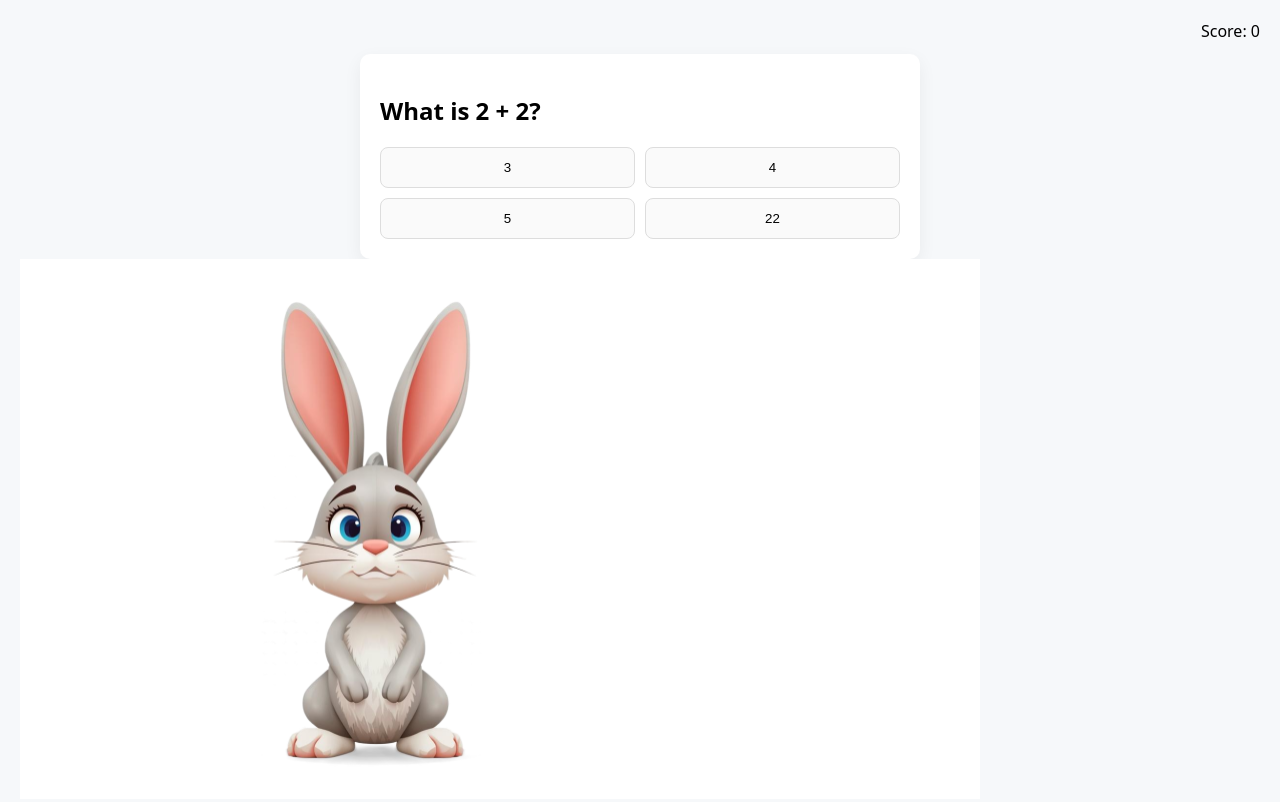
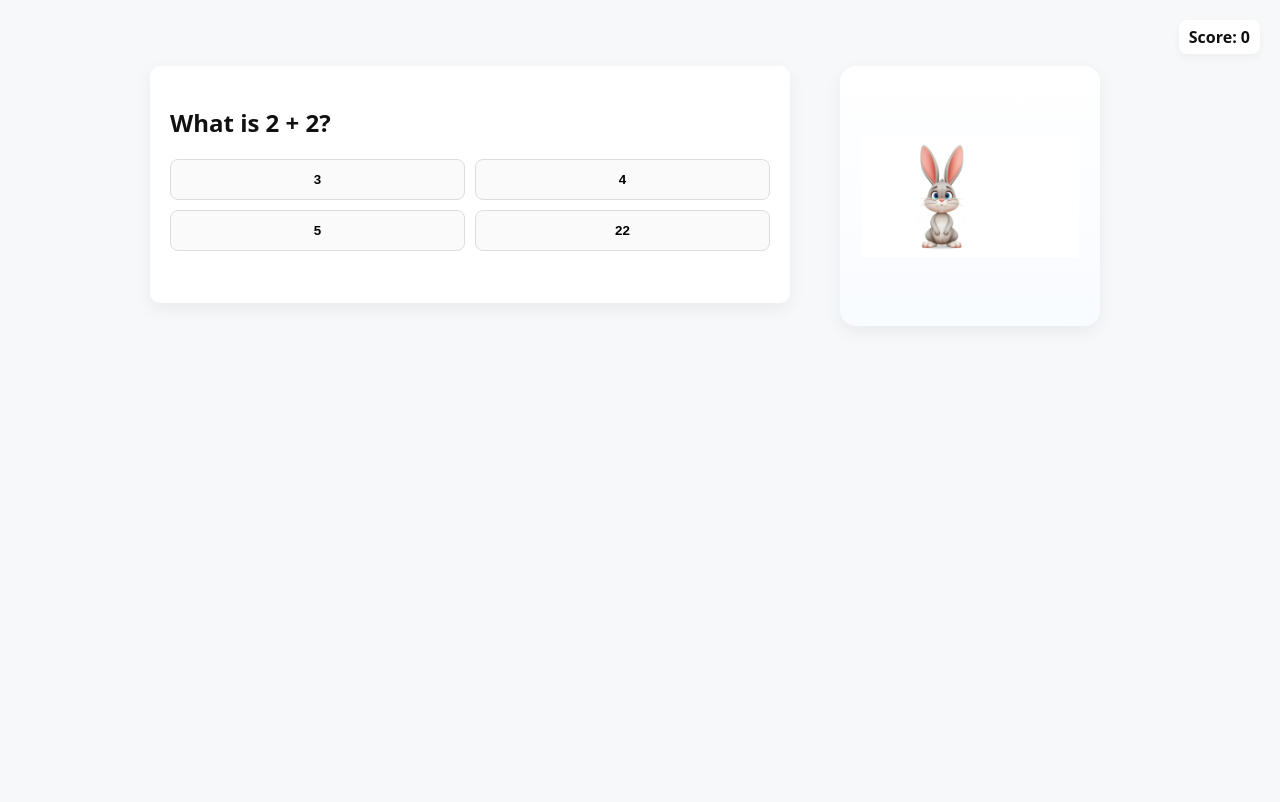
Before and after one commit to Nanda-AK/Math, a plain HTML site: page index.html in a window 1280 px wide. Drawn offline with Linux system fonts and the light colour scheme.

Commit message:
Update styles.css

```diff
--- a/styles.css
+++ b/styles.css
@@ -1,14 +1,55 @@
-/* styles.css (minimal) */
-:root{--good:#28a745;--bad:#dc3545;--bg:#f6f8fa}
-body{font-family:system-ui,Segoe UI,Arial;background:var(--bg);margin:0;padding:20px}
+:root{
+  --good:#28a745;
+  --bad:#dc3545;
+  --bg:#f6f8fa;
+  --card:#ffffff;
+}
+*{box-sizing:border-box}
+body{
+  font-family:system-ui,Segoe UI,Arial;
+  background:var(--bg);
+  margin:0;padding:20px;color:#111;
+}
 header{display:flex;justify-content:flex-end;margin-bottom:12px}
-.card{max-width:520px;margin:0 auto;padding:20px;background:#fff;border-radius:10px;box-shadow:0 6px 18px rgba(0,0,0,.06)}
+#score{font-weight:700;padding:6px 10px;border-radius:8px;background:#fff;box-shadow:0 4px 8px rgba(0,0,0,.04)}
+.layout{display:flex;gap:20px;align-items:flex-start;max-width:980px;margin:0 auto}
+.left{flex:1}
+.right{width:320px;display:flex;align-items:center;justify-content:center}
+.card{
+  padding:20px;background:var(--card);border-radius:10px;box-shadow:0 6px 18px rgba(0,0,0,.06);
+}
 .choices{display:grid;grid-template-columns:1fr 1fr;gap:10px;margin-top:14px}
-.choice{padding:12px;border-radius:8px;border:1px solid #ddd;background:#fafafa;cursor:pointer}
-.choice:focus{outline:2px solid #005fcc}
+.choice{padding:12px;border-radius:8px;border:1px solid #ddd;background:#fafafa;cursor:pointer;font-weight:600}
+.choice:active{transform:scale(.99)}
+#feedback{margin-top:12px;min-height:20px;font-size:0.95rem}
+
+/* Bunny area */
+.bunny-wrap{width:260px;height:260px;background:linear-gradient(#fff,#f8fbff);border-radius:16px;display:flex;align-items:center;justify-content:center;box-shadow:0 6px 18px rgba(0,0,0,.06);position:relative;overflow:hidden}
+.bunny-wrap img{max-width:84%;max-height:84%;transition:transform .35s ease, filter .25s ease}
+
+/* happy jump */
+.jump{animation:jumpAnim .7s cubic-bezier(.2,.9,.2,1)}
+@keyframes jumpAnim{
+  0%{transform:translateY(0)}
+  35%{transform:translateY(-40px) scale(1.03)}
+  70%{transform:translateY(0)}
+  100%{transform:translateY(0)}
+}
+
+/* shake for sad */
+.sadShake{animation:sadShake .6s}
+@keyframes sadShake{
+  0%{transform:translateX(0)}
+  25%{transform:translateX(-8px)}
+  50%{transform:translateX(8px)}
+  75%{transform:translateX(-6px)}
+  100%{transform:translateX(0)}
+}
+
+/* score pulse */
 .scorePulse{animation:scorePulse .6s}
 @keyframes scorePulse{0%{transform:scale(1)}50%{transform:scale(1.12)}100%{transform:scale(1)}}
-.happy{animation:happyPop .6s}
-@keyframes happyPop{0%{transform:translateY(0)}50%{transform:translateY(-8px)}100%{transform:translateY(0)}}
-.sad{animation:sadShake .5s}
-@keyframes sadShake{0%{transform:translateX(0)}25%{transform:translateX(-6px)}50%{transform:translateX(6px)}75%{transform:translateX(-4px)}100%{transform:translateX(0)}}
+
+/* visual cues (optional) */
+.bunny-happy-glow{box-shadow:0 12px 30px rgba(40,167,69,.12)}
+.bunny-sad-dim{filter:grayscale(.4) brightness(.85)}
```
